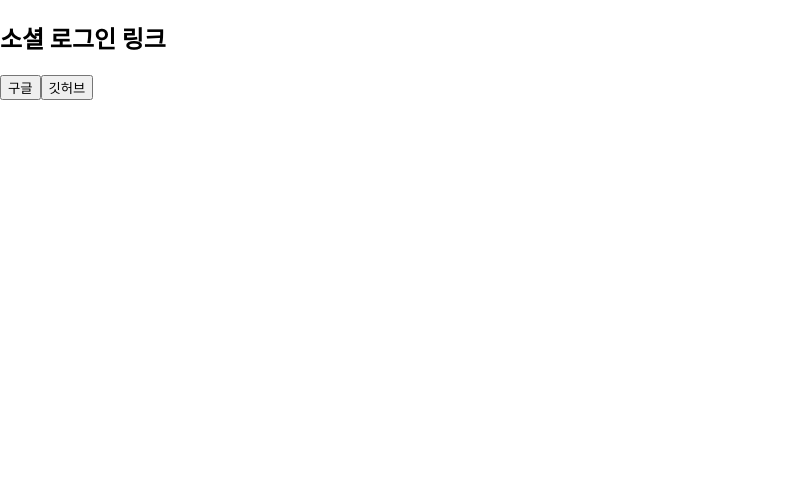
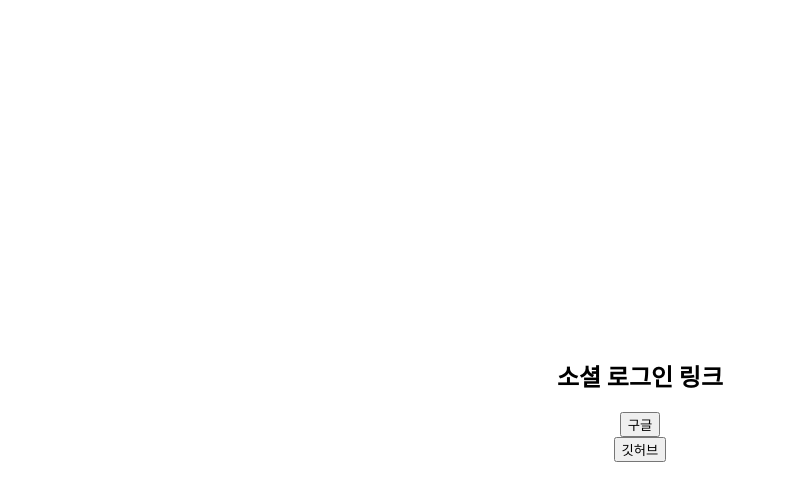
Before and after one commit to osparking/sample-react-app, a React (Create React App) app: page / in a window 1280 px wide. Shown: the top 500 px of the page, without its empty margins (0-786 px from the left). Built offline with nearby package versions, Linux system fonts and the light colour scheme.

Commit message:
put all three tags at the center

```diff
--- a/src/component/Home.js
+++ b/src/component/Home.js
@@ -9,8 +9,17 @@
     localStorage.setItem("social", "github");
     window.location.href = "http://localhost:8080/oauth2/authorization/github";
   }
+
+  const centerize = {
+    display: 'flex',
+    flexDirection: 'column',
+    alignItems: 'center',
+    justifyContent: 'center',
+    height: '100vh' // 100 % of view port height
+  }
+
   return (
-    <div>
+    <div style={centerize}>
       <h2>소셜 로그인 링크</h2>
       <button onClick={googleLogin}>구글</button>
       <button onClick={githubLogin}>깃허브</button>
```
